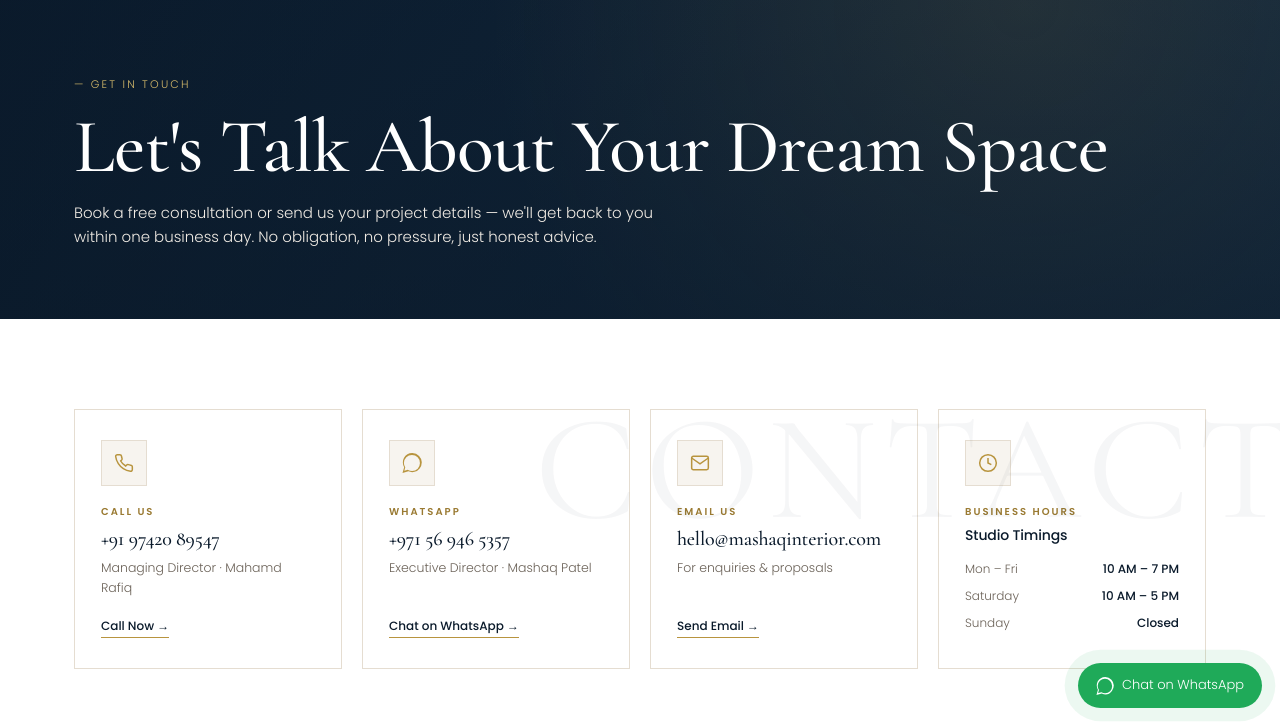
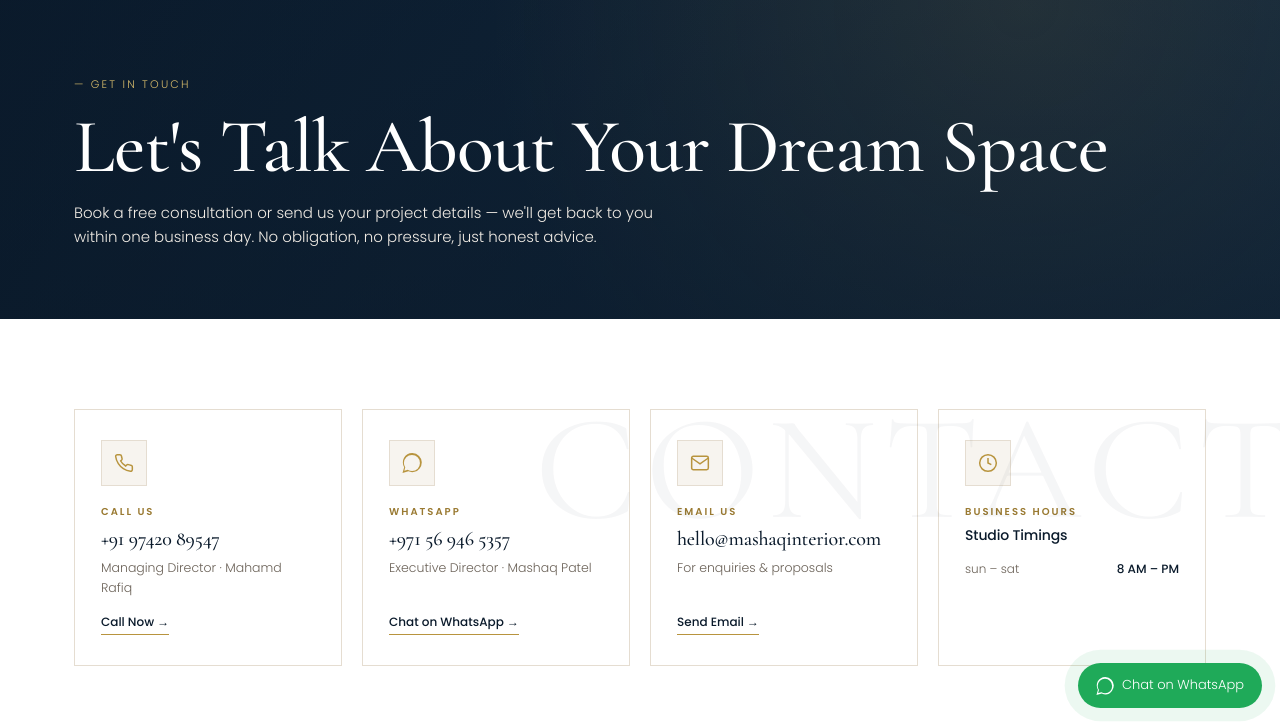
Before and after one commit to benishacletus-ux/mashaqinterior, a plain HTML site: page contact.html in a window 1280 px wide. Shown: the part 74-797 px from the top of the page. Drawn offline with nearby package versions, Linux system fonts and the light colour scheme.

Commit message:
Update contact page

```diff
--- a/contact.html
+++ b/contact.html
@@ -835,9 +835,7 @@
           <small>Business Hours</small>
           <h3>Studio Timings</h3>
           <div style="margin-top:8px;">
-            <div class="hours-line"><span>Mon – Fri</span><span>10 AM – 7 PM</span></div>
-            <div class="hours-line"><span>Saturday</span><span>10 AM – 5 PM</span></div>
-            <div class="hours-line"><span>Sunday</span><span>Closed</span></div>
+            <div class="hours-line"><span>sun – sat</span><span>8 AM –  PM</span></div>
           </div>
         </div>
       </div>
```
